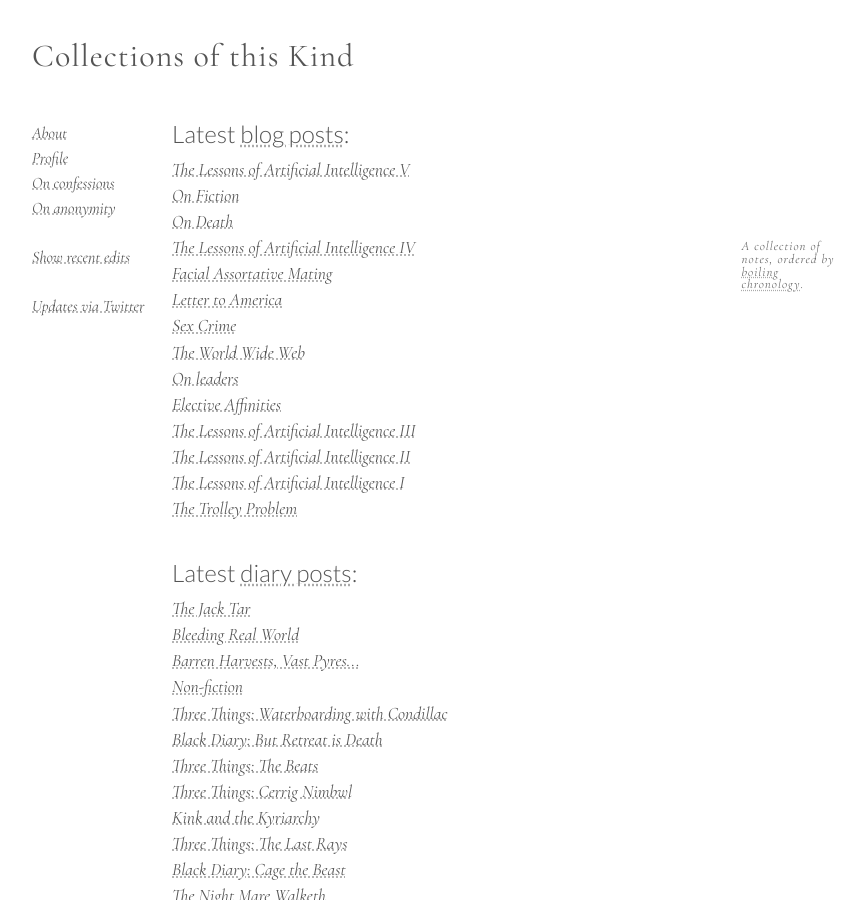
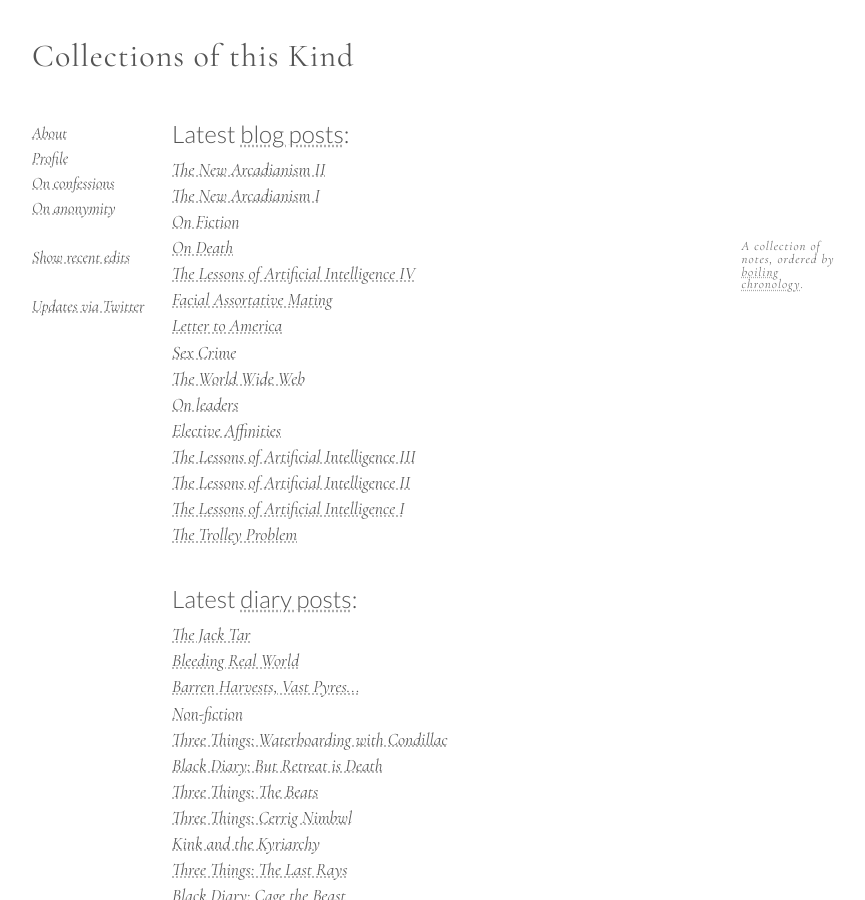
Before and after one commit to CollectionsOfThisKind/collectionsofthiskind.github.io, a Jekyll site: the page built from index.html, in a window 1280 px wide and 900 px high. Shown: the whole window, without its empty margins (78-943 px from the left). Built offline with Jekyll 4.4.1, drawn with Linux system fonts in a browser that asks for light colours.

Commit message:
Add files via upload

```diff
--- a/index.html
+++ b/index.html
@@ -31,7 +31,8 @@ A collection of notes, ordered by <a href="/pages/about/boiling.html">boiling ch
 <h2 name="blog">Latest <a href="/pages/blog/index.html">blog posts</a>:</h2>
 
 <ul class="new">
-<li><a href="pages/blog/ai5.html">The Lessons of Artificial Intelligence V</a></li>
+<li><a href="pages/blog/new-arcadianism-2.html">The New Arcadianism II</a></li>
+<li><a href="pages/blog/new-arcadianism-1.html">The New Arcadianism I</a></li>
 <li><a href="pages/blog/fiction.html">On Fiction</a></li>
 <li><a href="pages/blog/death.html">On Death</a></li>
 <li><a href="pages/blog/ai4.html">The Lessons of Artificial Intelligence IV</a></li>
```
